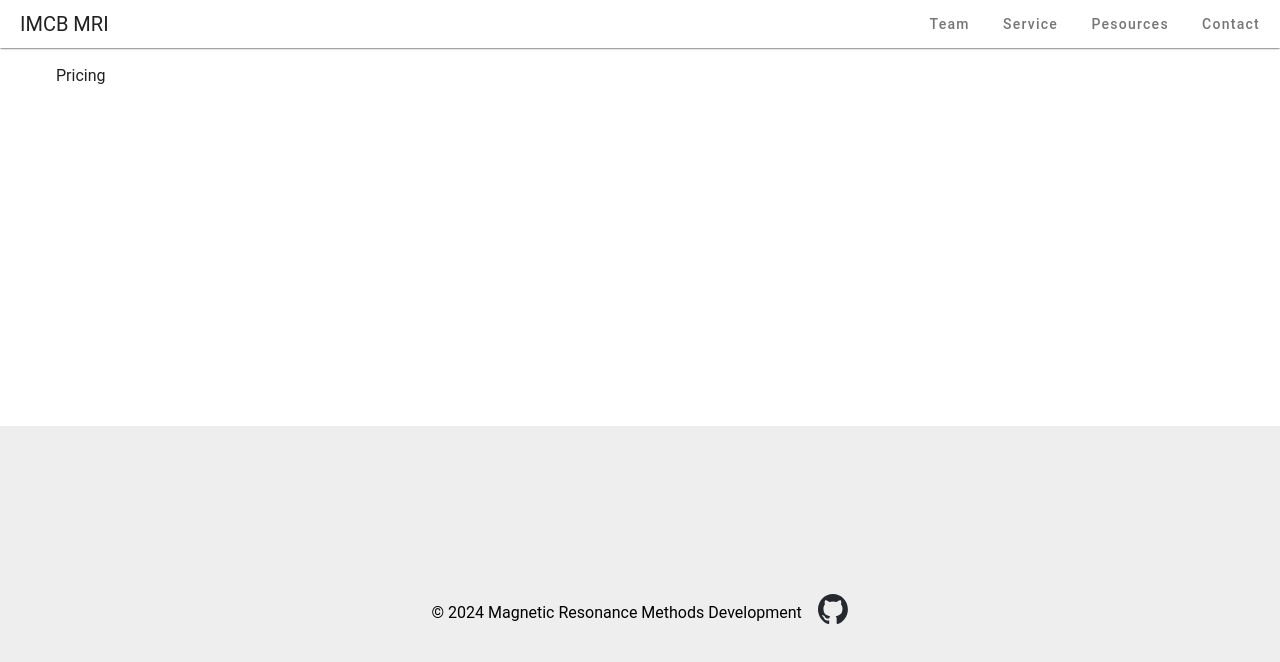
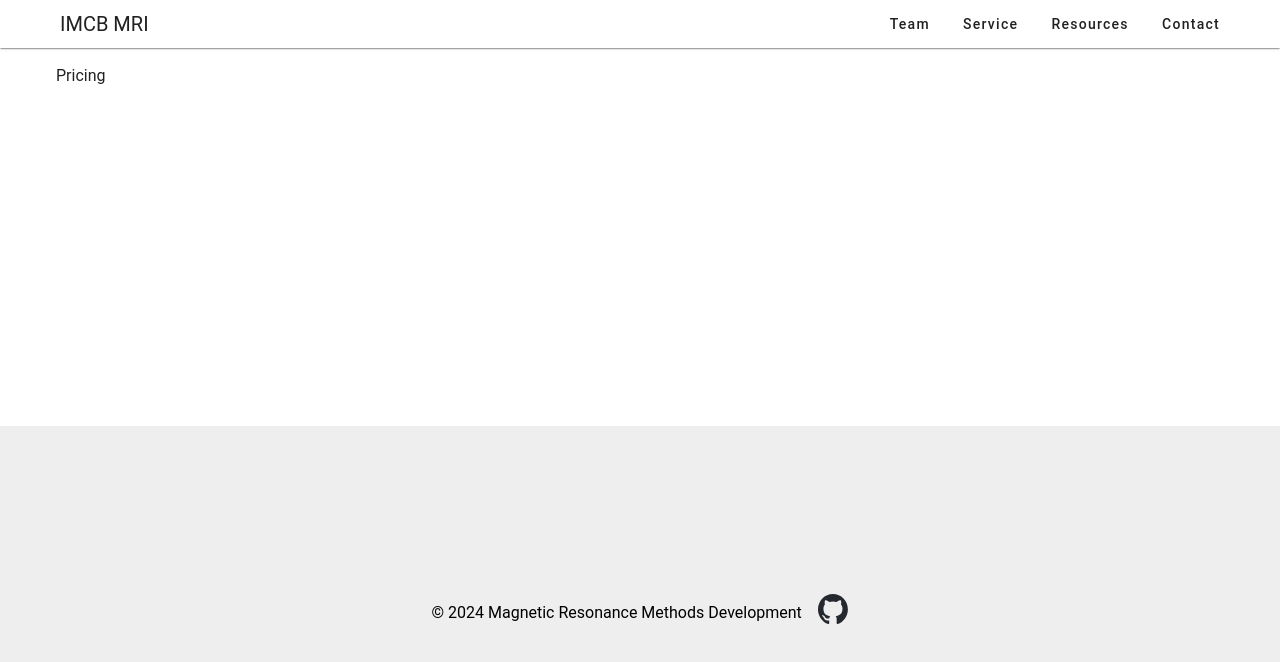
Before and after one commit to mrmdlab/mrmdlab.github.io, a Vue app: page /pricing in a window 1280 px wide. Shown: the top 662 px of the page. Built offline with nearby package versions, Linux system fonts and the light colour scheme.

Commit message:
update Resources

```diff
--- a/src/App.vue
+++ b/src/App.vue
@@ -1,16 +1,11 @@
 <template>
   <v-app>
-    <v-app-bar density="compact" elevation="1">
+    <v-app-bar density="compact" elevation="1" class="px-10">
       <v-app-bar-title @click="$router.push('/')">IMCB MRI</v-app-bar-title>
-      <v-spacer></v-spacer>
-      <template v-slot:append>
-        <v-btn variant="plain" @click="$router.push('/team')">Team</v-btn>
-        <v-btn variant="plain" @click="$router.push('/service')">Service</v-btn>
-        <!-- <v-btn variant="plain" @click="$router.push('/pricing')">Pricing</v-btn> -->
-        <v-btn variant="plain" @click="$router.push('/resources')">Pesources</v-btn>
-        <!-- <v-btn variant="plain" @click="$router.push('/publications')">Publications</v-btn> -->
-        <v-btn variant="plain" @click="$router.push('/contact')">Contact</v-btn>
-        <!-- <v-btn variant="plain" @click="$router.push('/about')">About</v-btn> -->
+      <template #append>
+        <v-btn v-for="tab in tabs" :key="tab.name" :class="{ 'text-primary': isActive(tab.path) }" @click="$router.push(tab.path)">
+          {{ tab.name }}
+        </v-btn>
       </template>
     </v-app-bar>
 
@@ -31,10 +26,24 @@
 <script setup>
 import { computed } from 'vue'
 import { useRoute } from 'vue-router'
-const route=useRoute()
-const fluid = computed(()=>{
-  return route.path=='/'?true:false
+const route = useRoute()
+const fluid = computed(() => {
+  return route.path == '/' ? true : false
 })
+
+function isActive(path) {
+  return route.path === path
+}
+
+const tabs = [
+  { name: "Team", path: "/team" },
+  { name: "Service", path: "/service" },
+  // { name: "Pricing", path: "/pricing" },
+  { name: "Resources", path: "/resources" },
+  // { name: "Publications", path: "/publications" },
+  { name: "Contact", path: "/contact" },
+  // { name: "About", path: "/about" },
+]
 </script>
 
 <style scoped>
--- /dev/null
+++ b/src/components/ProdBids.vue
@@ -0,0 +1,11 @@
+<template>
+    <a href="https://github.com/mrmdlab/bruker2bids"><img src="https://img.shields.io/badge/bruker2bids-gray?logo=github"></a>
+    &nbsp;
+    <img src="https://img.shields.io/badge/license-Apache_2.0-blue">
+
+    <br>
+    Free and open source, <b>bruker2bids</b> is the best BIDS converter for Bruker ParaVision.
+    <br>
+    For details about the features, visit the GitHub repo by clicking the badge above!
+    <v-img src="@/assets/resources/bruker2bids.gif"></v-img>
+</template>
--- /dev/null
+++ b/src/components/ProdSegmenthor.vue
@@ -0,0 +1,11 @@
+<template>
+    <a href="https://github.com/mrmdlab/segmenthor"><img src="https://img.shields.io/badge/Segmenthor-gray?logo=github"></a>
+    &nbsp;
+    <img src="https://img.shields.io/badge/license-Apache_2.0-blue">
+
+    <br>
+    Free and open source, <b>Segmenthor</b> frees you from the monotonous labor of drawing ROI in MR images.
+    <br>
+    For details about the features, visit the GitHub repo by clicking the badge above!
+    <v-img src="@/assets/resources/segmenthor.gif"></v-img>
+</template>
--- a/src/views/Resources.vue
+++ b/src/views/Resources.vue
@@ -1,5 +1,39 @@
 <template>
-    - bruker2bids
-    - segmenthor
-    - MRflow
+    <v-row>
+        <v-col cols="3">
+            <v-list density="compact" v-model:selected="active_prod" mandatory>
+                <v-list-subheader>
+                    <h2>Products</h2>
+                </v-list-subheader>
+                <v-list-item :href="`#${name}`" variant="plain" color="primary" v-for="(prod, name, i) in products" :key="i"
+                    :title="name" :value="prod">
+                </v-list-item>
+            </v-list>
+        </v-col>
+        <v-col class="mt-8">
+            <component :is="active_prod[0]"></component>
+        </v-col>
+    </v-row>
 </template>
+
+<script>
+import Segmenthor from "@/components/ProdSegmenthor.vue"
+import bruker2bids from "@/components/ProdBids.vue"
+export default {
+    components: { Segmenthor, bruker2bids },
+    data() {
+        return {
+            active_prod: [Segmenthor],
+            products: { Segmenthor, bruker2bids }
+        }
+    },
+    mounted() {
+        const path = window.location.href
+        const hashtag = path.indexOf("#")
+        if (hashtag !== -1) {
+            this.active_prod[0] = this.products[path.substring(hashtag + 1)]
+        }
+    }
+}
+
+</script>
```
Also changed, not shown: 2 other files (tests, documents, lock files or other folders).
